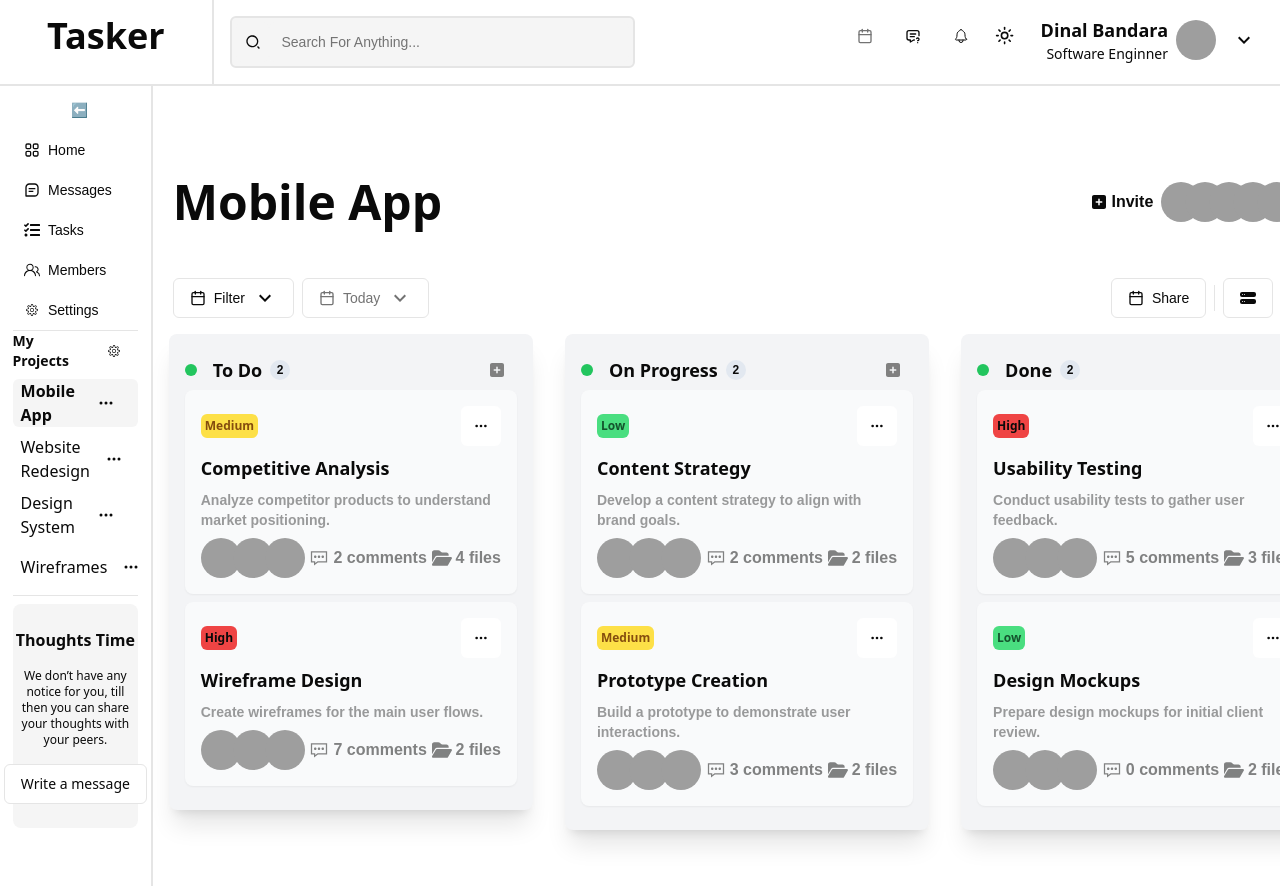
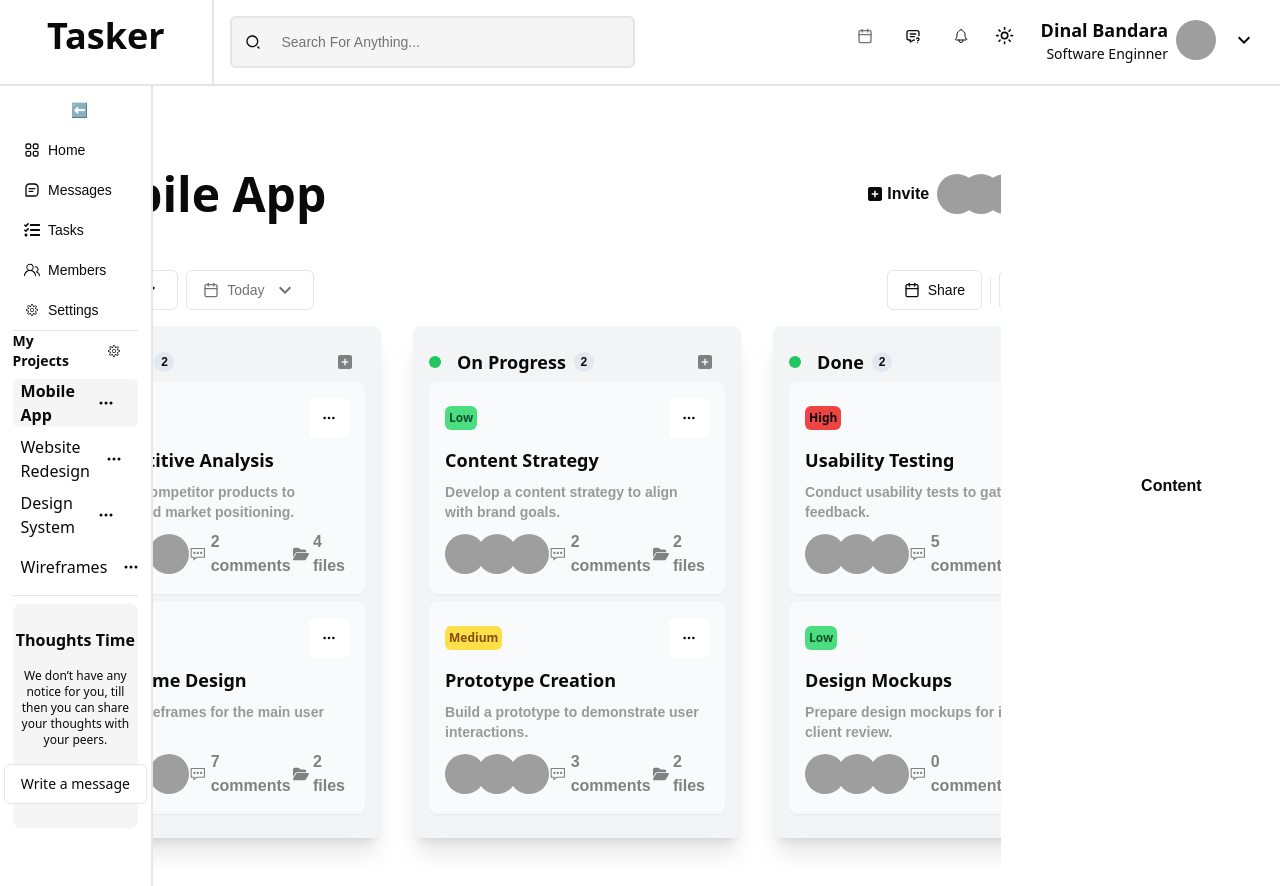
Before and after one commit to dinalUdagedara/tasker, a Next.js app: page /mobile-app in a window 1280 px wide. Shown: the top 886 px of the page. Built offline with nearby package versions, Linux system fonts and the light colour scheme; grey boxes are pictures that could not be loaded.

Commit message:
fix: basic structure to display the drawer

```diff
--- a/ui-components/mobile-app/mobile-app.tsx
+++ b/ui-components/mobile-app/mobile-app.tsx
@@ -5,6 +5,8 @@ import {
   ResizablePanel,
   ResizablePanelGroup,
 } from "@/components/ui/resizable";
+
+const value = 10
 
 const MobileApp = () => {
   return (
@@ -26,9 +28,10 @@ const MobileApp = () => {
           </div>
         </ResizablePanel>
         {/* Handler */}
-        <ResizableHandle withHandle />
+        {/* <ResizableHandle withHandle /> */}
 
-        <ResizablePanel defaultSize={0}>
+
+        <ResizablePanel defaultSize={value}>
           <div className="flex h-full items-center justify-center p-6">
             <span className="font-semibold">Content</span>
           </div>
```
